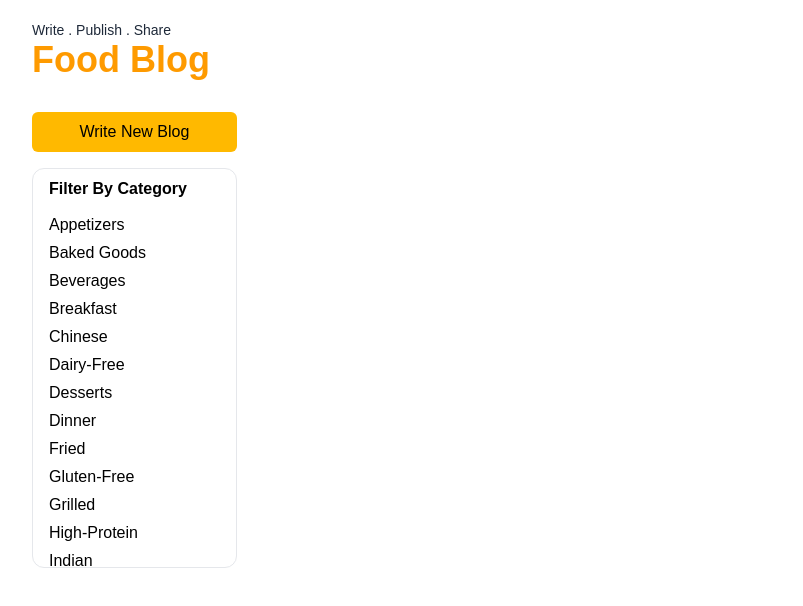
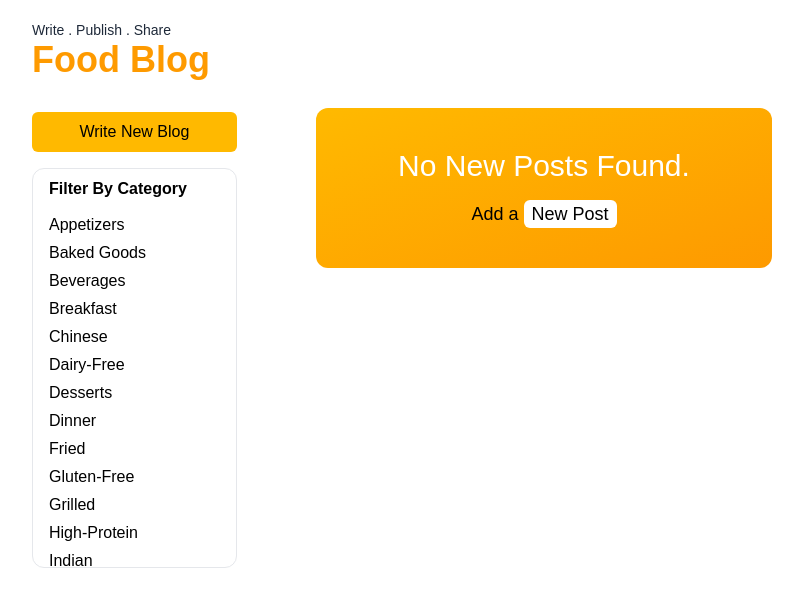
Before and after one commit to the-gd-dev/food-blog, a Next.js app: page /blog in a window 1280 px wide. Shown: the top 606 px of the page, without its empty margins (96-899 px from the left). Built offline with nearby package versions, Linux system fonts and the light colour scheme.

Commit message:
added a basic no post found.

```diff
--- a/src/app/blog/page.tsx
+++ b/src/app/blog/page.tsx
@@ -5,7 +5,7 @@ import { useEffect } from "react";
 import { FoodPostsTimeline, NewFoodPost, FoodPost } from "@/components";
 
 export default function Blog() {
-  const { createPost, foodItems } = useStore();
+  const { createPost, foodItems, toggleCreatePost } = useStore();
 
   useEffect(() => {
     document.title = `Food App`;
@@ -19,10 +19,25 @@ export default function Blog() {
 
         <div id="food-posts">
           {foodItems.map((fp, key) => (
-            <Link href={`/blog/${fp.id}`} key={`food_item_${key}`}>
-              <FoodPost item={fp} />
-            </Link>
+            <FoodPost item={fp} />
           ))}
+          {foodItems.length === 0 && (
+            <div className="bg-gradient-to-br from-amber-400 to-amber-500 rounded-xl mt-26 h-40  w-full flex flex-col items-center justify-center">
+              <h1 className="text-3xl font-medium text-white">
+                No New Posts Found.
+              </h1>
+              <p className="text-lg font-extralight mt-4">
+                Add a{" "}
+                <button
+                  onClick={toggleCreatePost}
+                  type="button"
+                  className="bg-white px-2 rounded-md cursor-pointer"
+                >
+                  New Post
+                </button>
+              </p>
+            </div>
+          )}
         </div>
       </div>
       <div className="w-1/5 h-full py-1 sticky top-0">
--- a/src/components/FoodItem.tsx
+++ b/src/components/FoodItem.tsx
@@ -3,9 +3,11 @@ import moment from "moment";
 import Image from "next/image";
 import { UserDetails } from "./UserDetails";
 import { FoodPreference } from "./FoodPreference";
+import Link from "next/link";
 
 export const FoodPost: React.FC<{ item: FoodItem }> = ({ item }) => {
   return (
+    <Link href={`/blog/${item.id}`} key={`food_item_${item.id}`}>
       <div
         className={`w-full border-1 border-gray-200 mb-4 rounded-2xl overflow-hidden cursor-pointer hover:shadow-md transition-all`}
       >
@@ -33,7 +35,9 @@ export const FoodPost: React.FC<{ item: FoodItem }> = ({ item }) => {
             </div>
             <div>
               <div className="flex items-center gap-1 text-gray-500">
-              <small>{moment(item.datePosted).format("ddd, D MMM YYYY")}</small>
+                <small>
+                  {moment(item.datePosted).format("ddd, D MMM YYYY")}
+                </small>
                 <div className="w-1 h-1 rounded-full bg-gray-800"></div>
                 <UserDetails
                   profile={{
@@ -63,5 +67,6 @@ export const FoodPost: React.FC<{ item: FoodItem }> = ({ item }) => {
           )}
         </div>
       </div>
+    </Link>
   );
 };
```
Lines whose indentation alone changed are shown as unchanged.
